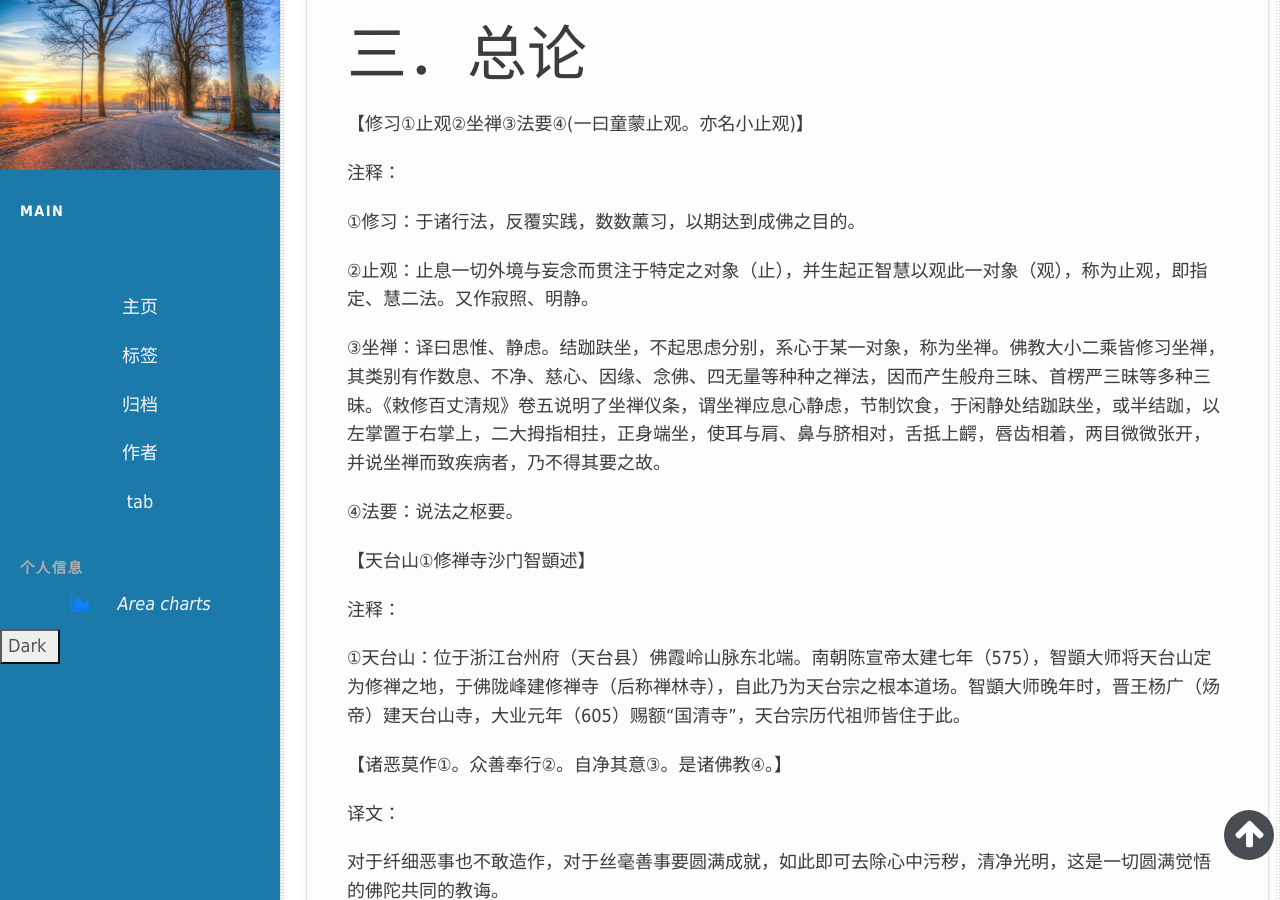
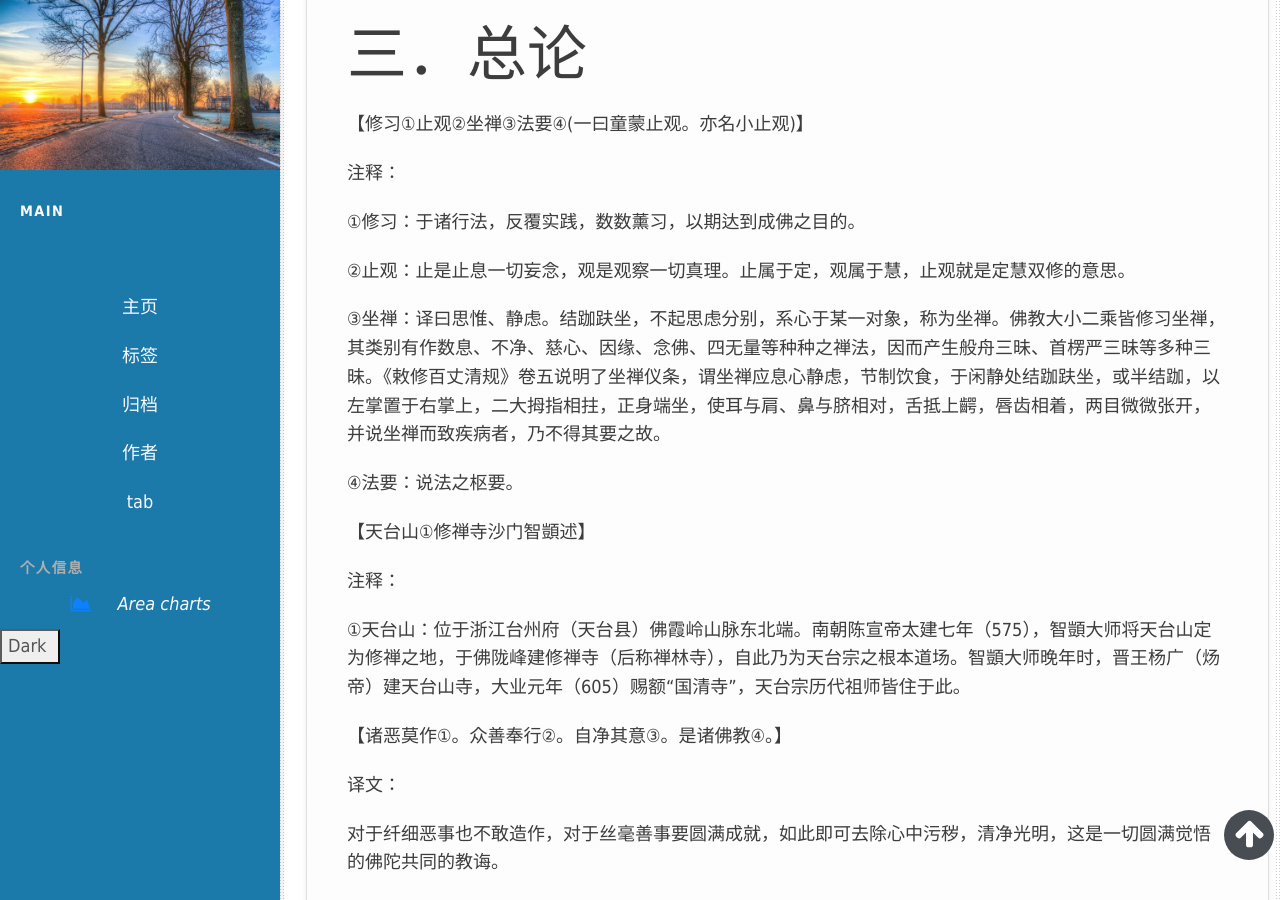
Before and after one commit to nengwuzhi/nengwuzhi.github.ioce, a Jekyll site: the page built from _posts/2015-02-05-《修习止观坐禅法要》译文.md, in a window 1280 px wide and 900 px high, scrolled down 3588 px. Built offline with Jekyll 4.4.1, drawn with Linux system fonts in a browser that asks for light colours; nearby versions of some CDN libraries; some of the changed text lies outside the part shown.

Commit message:
Update 2015-02-05-《修习止观坐禅法要》译文.md

```diff
--- a/_posts/2015-02-05-《修习止观坐禅法要》译文.md
+++ b/_posts/2015-02-05-《修习止观坐禅法要》译文.md
@@ -89,7 +89,7 @@ summary: 智顗大师是天台宗的实际创宗之人，一生致力于弘扬
 
 ①修习：于诸行法，反覆实践，数数薰习，以期达到成佛之目的。
 
-②止观：止息一切外境与妄念而贯注于特定之对象（止），并生起正智慧以观此一对象（观），称为止观，即指定、慧二法。又作寂照、明静。
+②止观：止是止息一切妄念，观是观察一切真理。止属于定，观属于慧，止观就是定慧双修的意思。
 
 ③坐禅：译曰思惟、静虑。结跏趺坐，不起思虑分别，系心于某一对象，称为坐禅。佛教大小二乘皆修习坐禅，其类别有作数息、不净、慈心、因缘、念佛、四无量等种种之禅法，因而产生般舟三昧、首楞严三昧等多种三昧。《敕修百丈清规》卷五说明了坐禅仪条，谓坐禅应息心静虑，节制饮食，于闲静处结跏趺坐，或半结跏，以左掌置于右掌上，二大拇指相拄，正身端坐，使耳与肩、鼻与脐相对，舌抵上齶，唇齿相着，两目微微张开，并说坐禅而致疾病者，乃不得其要之故。
 
```
